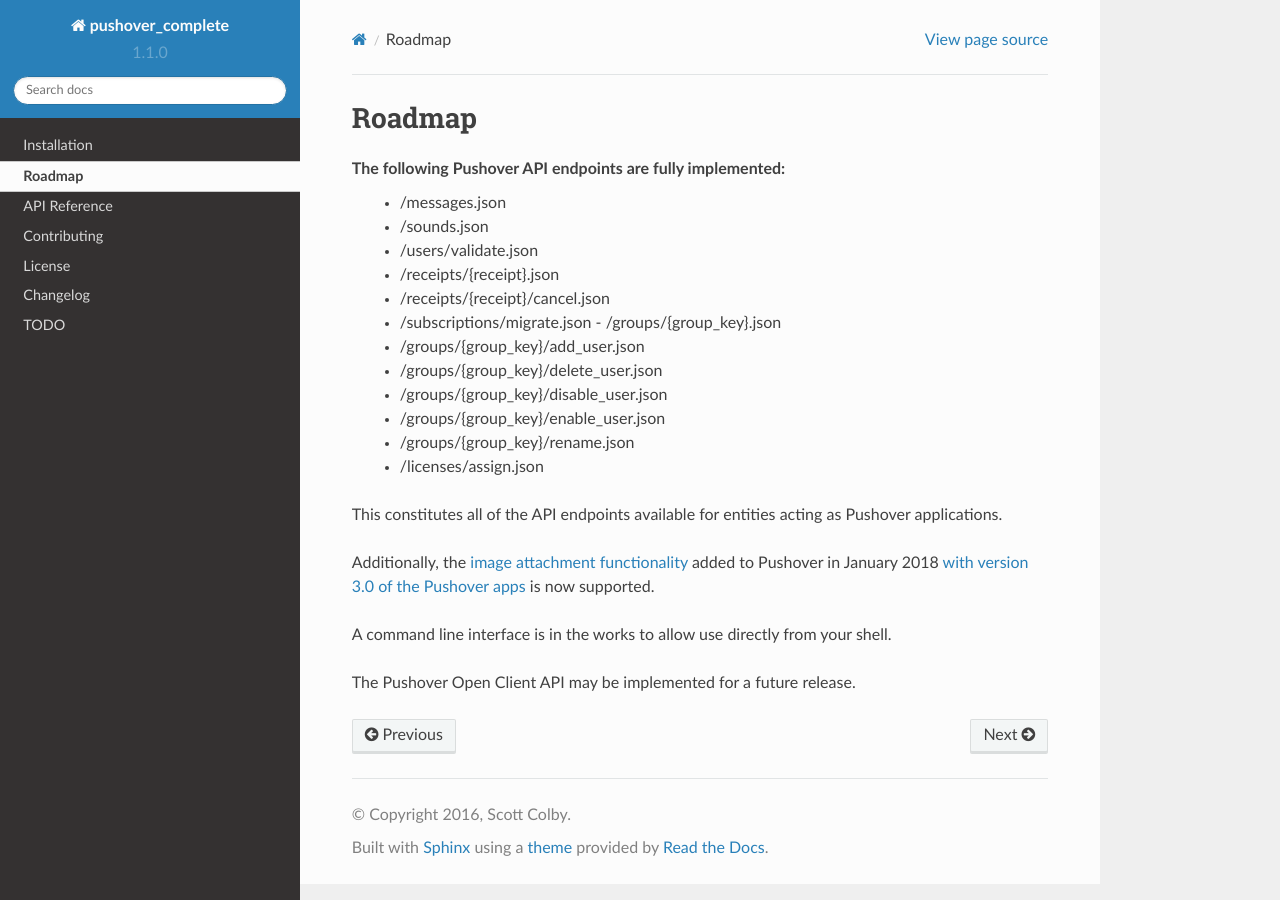
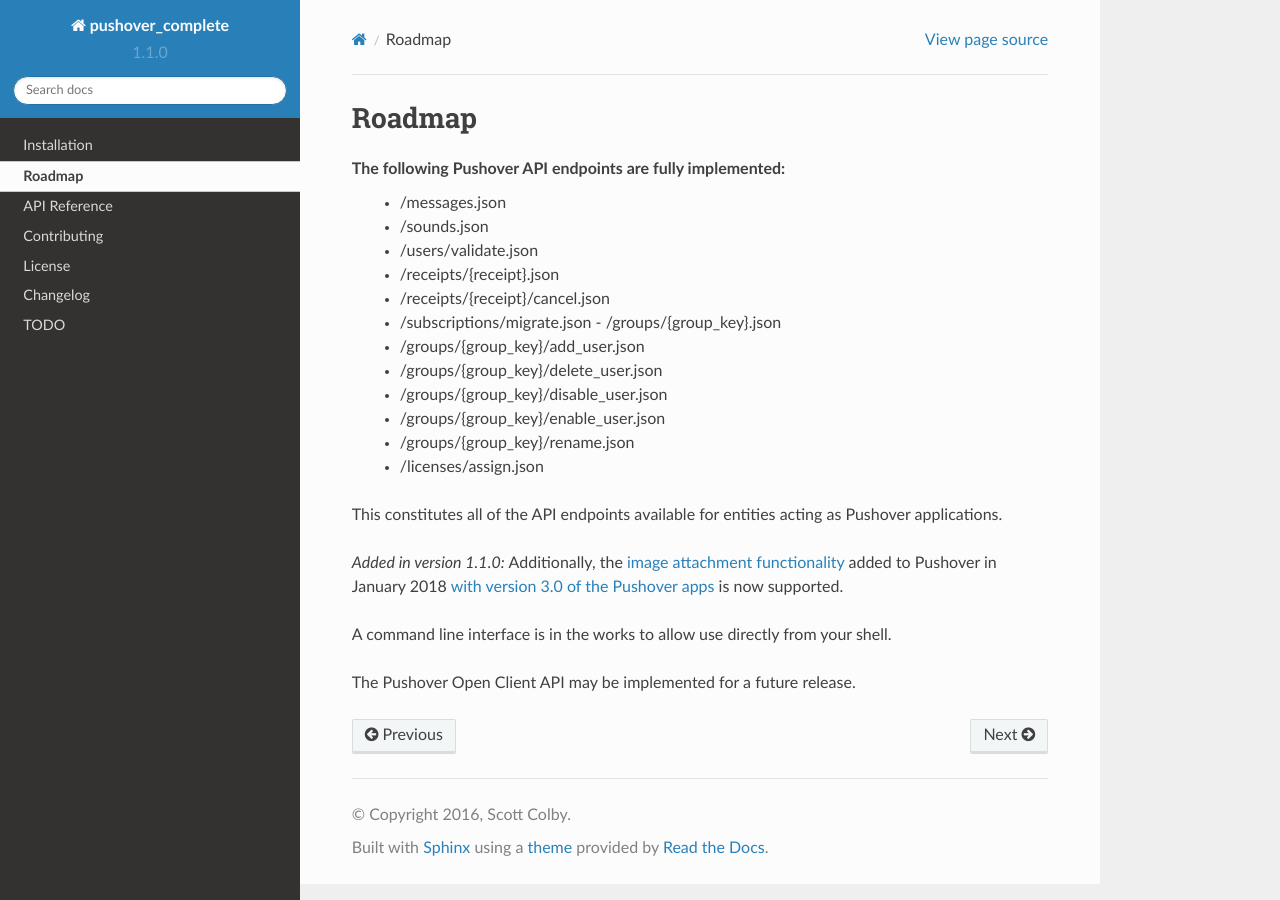
Before and after one commit to scolby33/pushover_complete, a Sphinx documentation site: the page built from docs/source/roadmap.rst, in a window 1280 px wide. Built offline with Sphinx 7.4.7 and the Read the Docs theme 2.0.0, drawn with Linux system fonts in a browser that asks for light colours.

Commit message:
Add versionadded annotation for image support in the roadmap

```diff
--- a/docs/source/roadmap.rst
+++ b/docs/source/roadmap.rst
@@ -27,7 +27,7 @@
 
 This constitutes all of the API endpoints available for entities acting as Pushover applications.
 
-Additionally, the `image attachment functionality <https://pushover.net/api#attachments>`_ added to Pushover in January 2018 `with version 3.0 of the Pushover apps <https://updates.pushover.net/post/170043375237/pushing-images-with-pushover-30>`_ is now supported.
+.. versionadded:: 1.1.0 Additionally, the `image attachment functionality <https://pushover.net/api#attachments>`_ added to Pushover in January 2018 `with version 3.0 of the Pushover apps <https://updates.pushover.net/post/170043375237/pushing-images-with-pushover-30>`_ is now supported.
 
 A command line interface is in the works to allow use directly from your shell.
 
```
